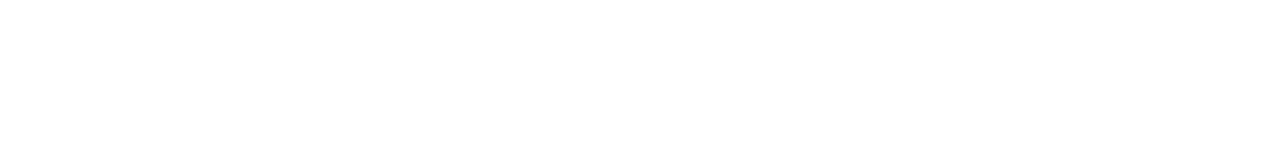
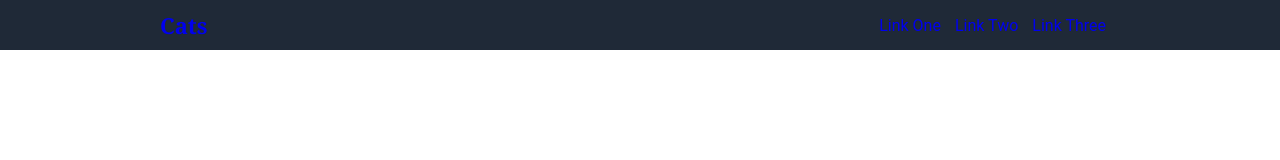
Before and after one commit to sgivendesign/my-new-website, a plain HTML site: page index.html in a window 1280 px wide. Drawn offline with Linux system fonts and the light colour scheme.

Commit message:
Added header and styles for page layout
Added header to html and changed title, added styles for overall page layout and styled header

```diff
--- a/index.html
+++ b/index.html
@@ -3,12 +3,22 @@
 <head>
     <meta charset="UTF-8">
     <meta name="viewport" content="width=device-width, initial-scale=1.0">
-    <title>Title</title>
+    <title>Cats</title>
+    <link rel="stylesheet" href="./styles/styles.css">
 </head>
 <body>
-    <div class="header">
-    </div>
-
+<div class="bg-dark">
+    <div class="center-column">
+        <div class="header">
+            <a class="navlogo" href="index.html">Cats</a>
+            <ul class="nav">
+             <li><a class="navlink" href="#">Link One</a></li>
+             <li><a class="navlink" href="#">Link Two</a></li>
+             <li><a class="navlink" href="#">Link Three</a></li>
+            </ul>
+        </div>
+</div>
+</div>
     <div class="content">
     </div>
 
--- a/styles/styles.css
+++ b/styles/styles.css
@@ -1,5 +1,66 @@
+/** overall page layout and spacing **/
+* {
+    box-sizing: border-box;
+}
 body {
     margin: 0;
+    padding: 0;
     overflow: hidden;
     font-family: Roboto, sans-serif;
+    color: #fff;
+    display: flex;
+    flex-direction: column;
 }
+.center-column {
+    max-width: 960px;
+    margin: 0 auto;
+}
+.bg-dark {
+    background-color: #1f2937;
+}
+
+
+
+/** links and lists **/
+a {
+    text-decoration: none;
+}
+a:visited {
+    color: #fff;
+}
+a:active {
+    color: #fff;
+}
+ul {
+    list-style: none;
+    padding: 0;
+    margin: 0;
+}
+
+
+
+/** header **/
+.header {
+    display: flex;
+    align-items: center;
+    justify-content: space-between;
+    padding: 10px 0;
+}
+.nav {
+    display: flex;
+}
+.navlogo {
+    display: flex;
+    font-weight: 800;
+    font-size: 22px;
+    font-family: Georgia, 'Times New Roman', Times, serif;
+}
+.navlink {
+    margin-right: 14px;
+}
+
+
+/** footer **/
+.footer {
+    display: flex;
+}
```
